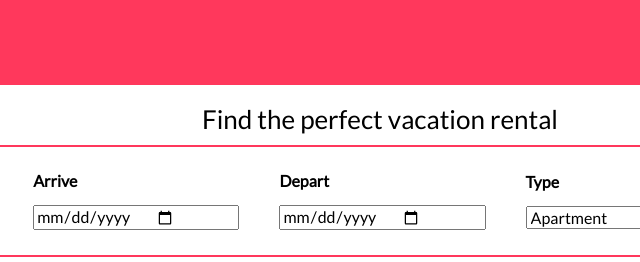
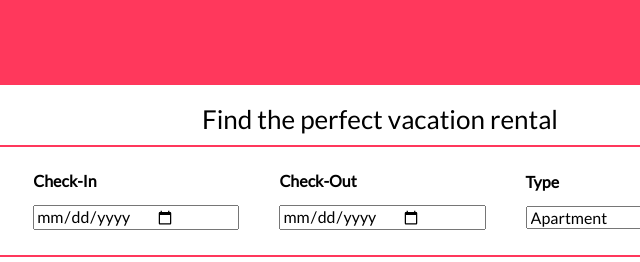
Before and after one commit to Dhle11/Thinkfulbnb, a plain HTML site: page index.html in a window 1280 px wide. Shown: the top 262 px of the page, 260-900 px from the left. Drawn offline with nearby package versions, Linux system fonts and the light colour scheme.

Commit message:
Update index.html

```diff
--- a/index.html
+++ b/index.html
@@ -46,7 +46,7 @@
             />
           </div>
           <div class="item form-input">
-            <label for="arrive">Arrive</label>
+            <label for="arrive">Check-In</label>
             <input
               id="start-date"
               name="start-date"
@@ -55,7 +55,7 @@
             />
           </div>
           <div class="item form-input">
-            <label for="depart">Depart</label>
+            <label for="depart">Check-Out</label>
             <input
               id="end-date"
               name="end-date"
```
